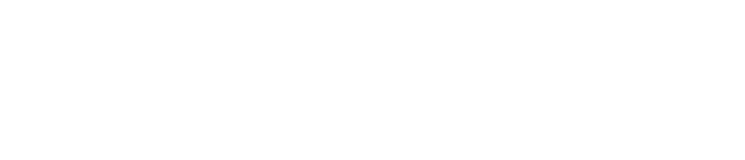
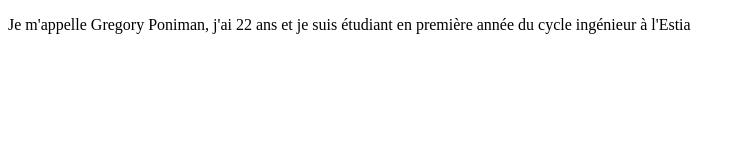
Before and after one commit to Poniman99/Poniman99.github.io, a plain HTML site: page index.html in a window 1280 px wide. Shown: the whole page, without its empty margins (0-745 px from the left). Drawn offline with Linux system fonts and the light colour scheme.

Commit message:
Personal informations

```diff
--- a/index.html
+++ b/index.html
@@ -2,9 +2,9 @@
 <html lang="fr" dir="ltr">
   <head>
     <meta charset="utf-8">
-    <title> </title>
+    <title>Me</title>
   </head>
   <body>
-
+    <p>Je m'appelle Gregory Poniman, j'ai 22 ans et je suis étudiant en première année du cycle ingénieur à l'Estia</p>
   </body>
 </html>
```
